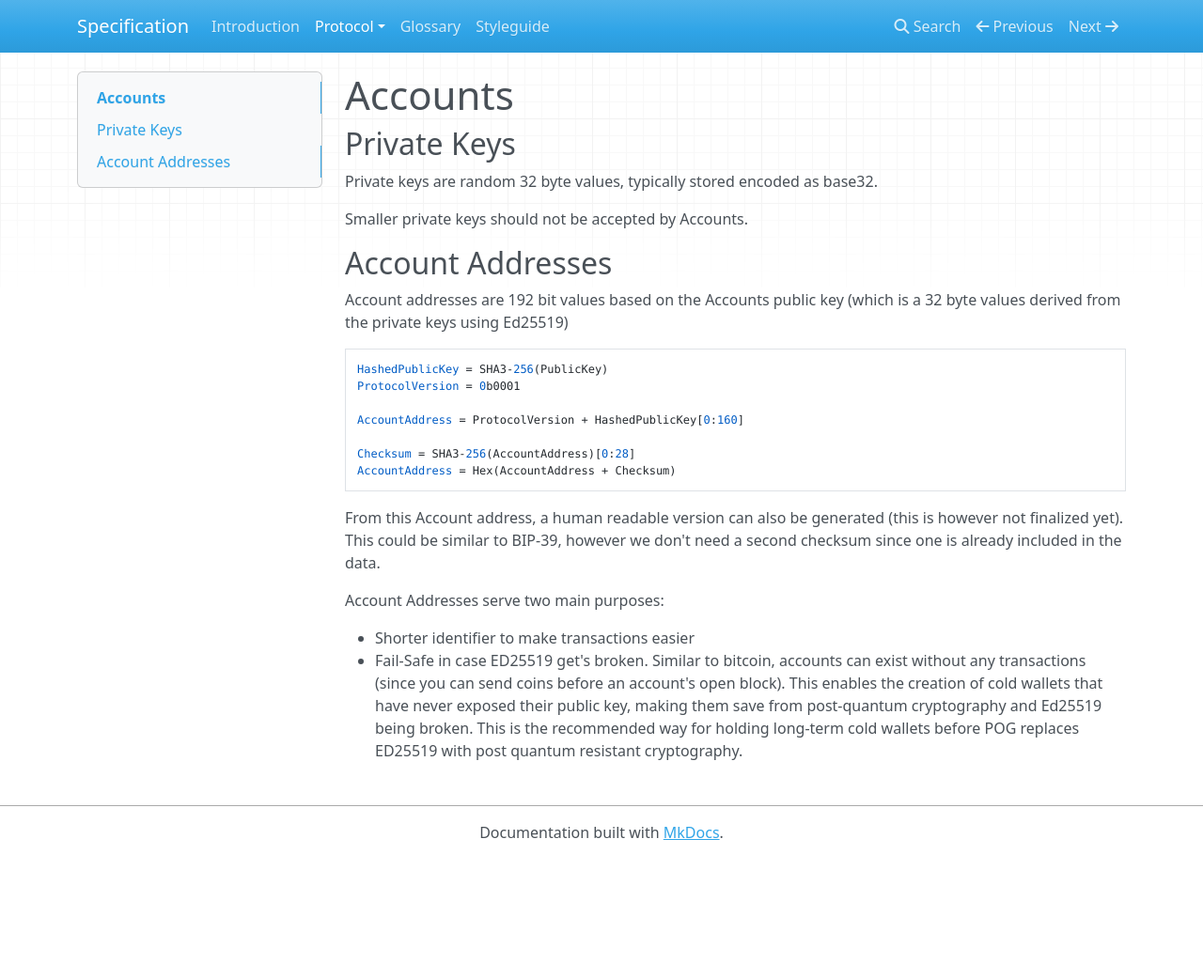
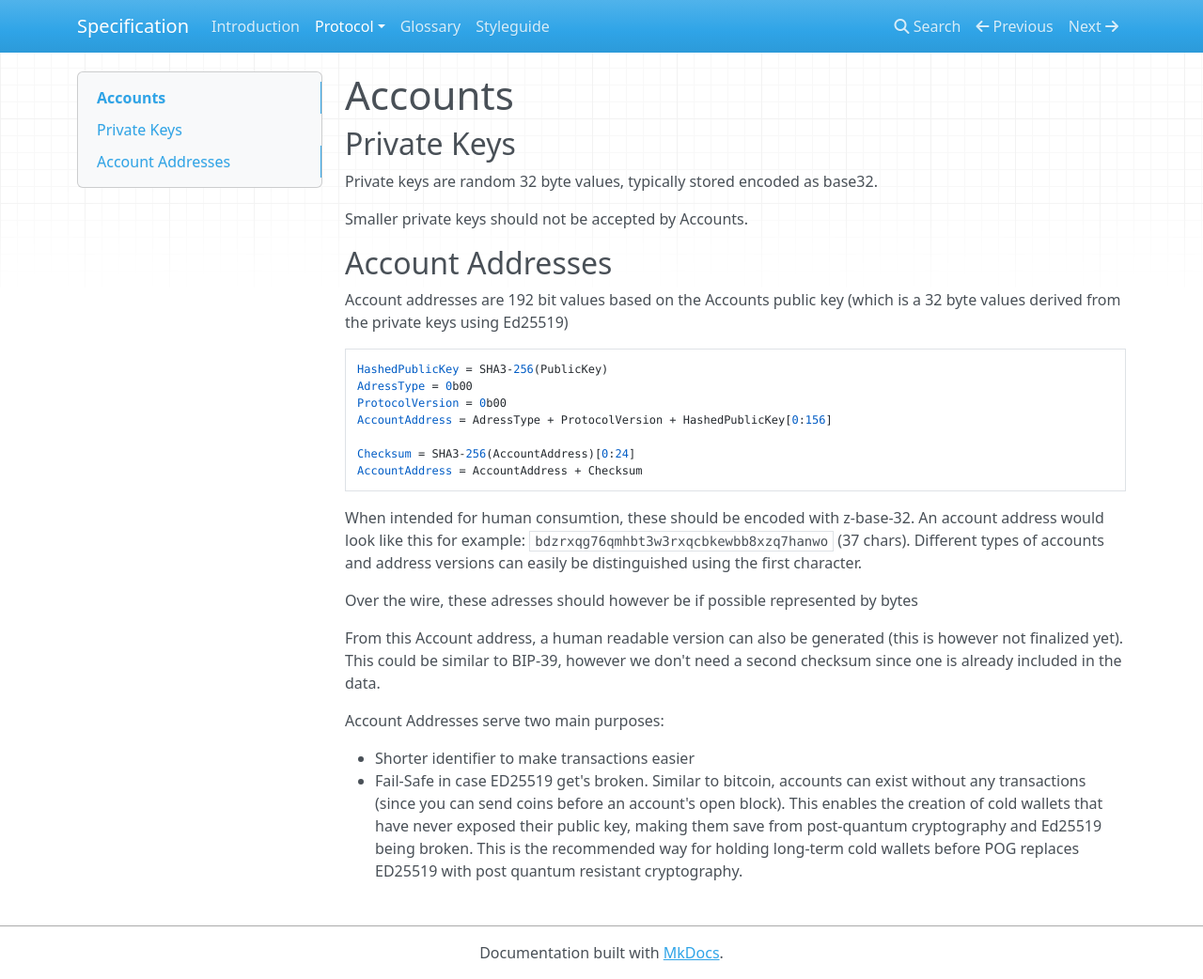
Before and after one commit to pognetwork/specification, an MkDocs documentation site: the page built from specification/protocol/accounts.md, in a window 1280 px wide and 1042 px high. Shown: the whole window at 94% size. Built offline with MkDocs 1.6.1, drawn with Linux system fonts in a browser that asks for light colours; nearby versions of some CDN libraries.

````diff
--- a/specification/protocol/accounts.md
+++ b/specification/protocol/accounts.md
@@ -12,13 +12,19 @@ Account addresses are 192 bit values based on the Accounts public key (which is
 
 ```
 HashedPublicKey = SHA3-256(PublicKey)
-ProtocolVersion = 0b0001
+AdressType = 0b00
+ProtocolVersion = 0b00
+AccountAddress = AdressType + ProtocolVersion + HashedPublicKey[0:156]
 
-AccountAddress = ProtocolVersion + HashedPublicKey[0:160]
+Checksum = SHA3-256(AccountAddress)[0:24]
+AccountAddress = AccountAddress + Checksum
+```
 
-Checksum = SHA3-256(AccountAddress)[0:28]
-AccountAddress = Hex(AccountAddress + Checksum)
-```
+When intended for human consumtion, these should be encoded with z-base-32.
+An account address would look like this for example: `bdzrxqg76qmhbt3w3rxqcbkewbb8xzq7hanwo` (37 chars).
+Different types of accounts and address versions can easily be distinguished using the first character.
+
+Over the wire, these adresses should however be if possible represented by bytes
 
 From this Account address, a human readable version can also be generated (this is however not finalized yet).
 This could be similar to BIP-39, however we don't need a second checksum since one is already included in the data.
````
Also changed, not shown: specification/protocol/transactions/blocks.md (+10 -0 lines).
